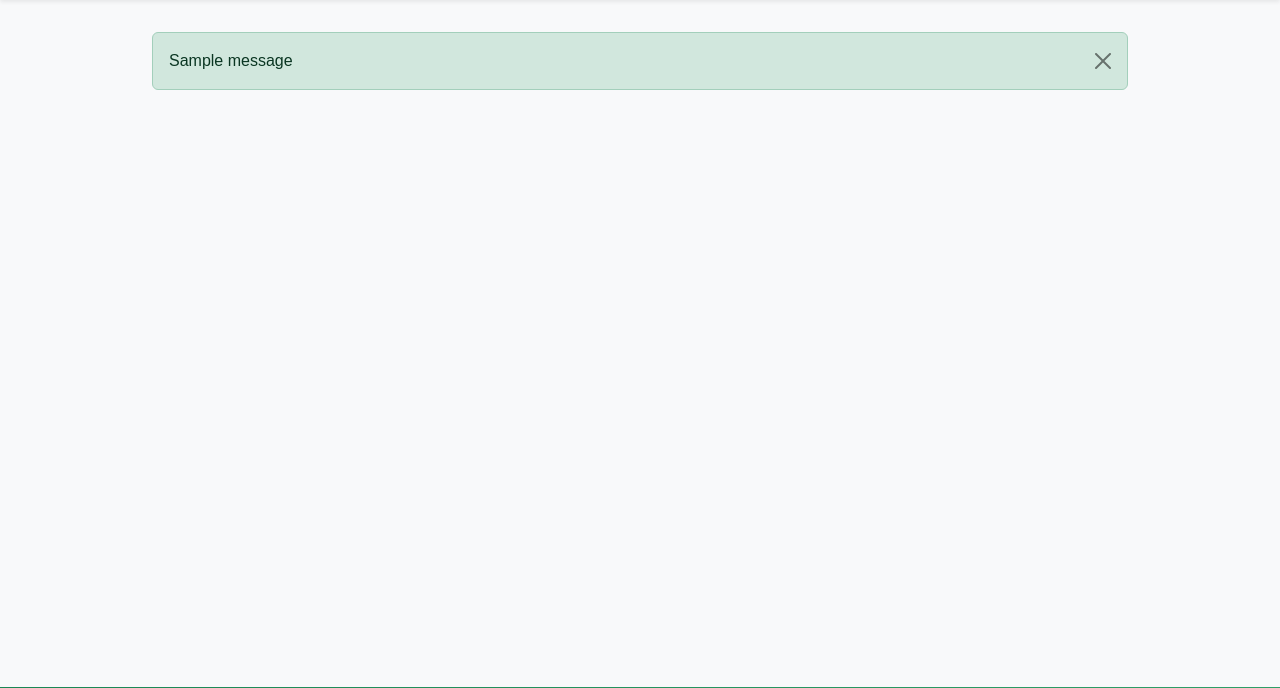
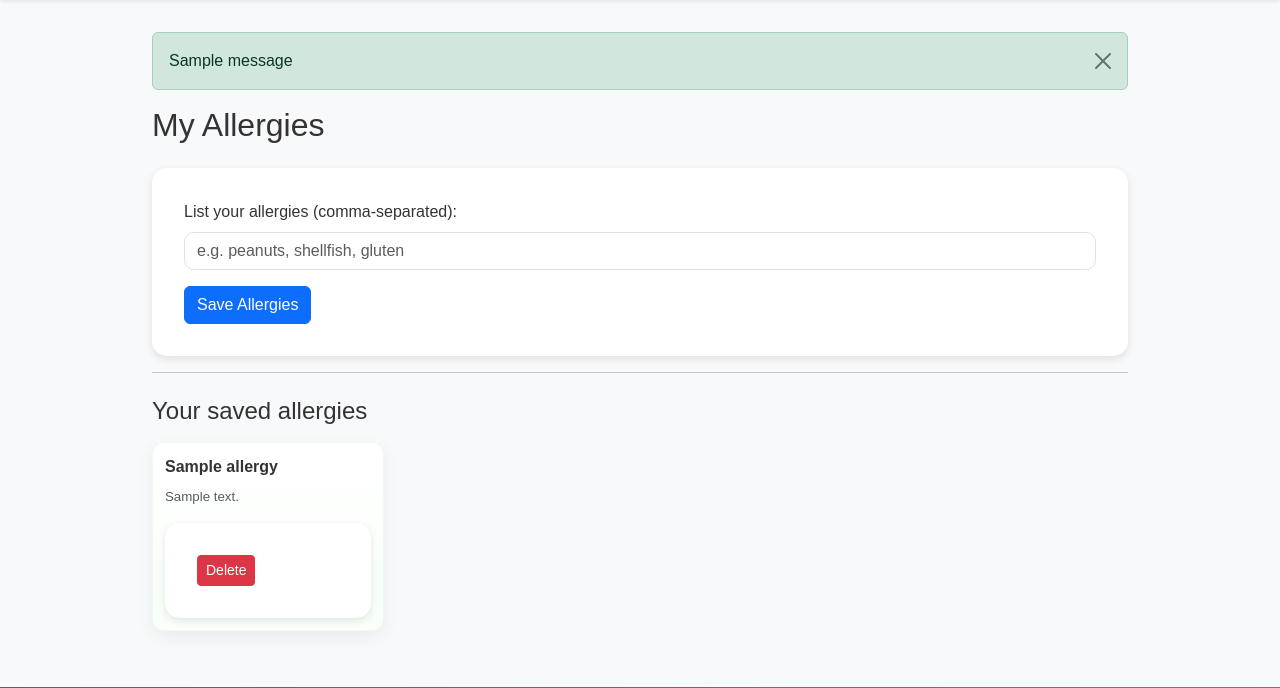
Before and after one commit to 0Basil0/Capstone-Project, a Django app: page /allergies/ in a window 1280 px wide. Shown: the part 62-750 px from the top of the page. Run offline with Django 5.2, Linux system fonts and the light colour scheme; a user stored in the database is signed in; tables that the repository leaves empty hold one stand-in row (values such as "Sample post"); one stand-in notice (Sample message) is shown.

Commit message:
Add to allergies_form.html  content and CRUD operations for allergies

```diff
--- a/main_app/models.py
+++ b/main_app/models.py
@@ -47,13 +47,13 @@ class ChatHistory(models.Model):
 
     @property
     def preview(self):
-        """A short preview of the conversation entry."""
+        # A short preview of the conversation entry.
         text = (self.user_message or '')
         if len(text) > 80:
             return text[:77] + '...'
         return text
 class Profile(models.Model):
-    """Simple profile to store extra user attributes like age."""
+    # Simple profile to store extra user attributes like age.
     user = models.OneToOneField(User, on_delete=models.CASCADE, related_name='profile')
     age = models.PositiveIntegerField(null=True, blank=True)
 
--- a/main_app/static/css/style.css
+++ b/main_app/static/css/style.css
@@ -113,3 +113,36 @@ footer {
 .rounded-15 {
     border-radius: 15px;
 }
+
+/* ===== Allergy cards ===== */
+.allergy-grid {
+    display: grid;
+    grid-template-columns: repeat(auto-fill, minmax(220px, 1fr));
+    gap: 1rem;
+}
+
+.allergy-card {
+    background: linear-gradient(180deg, #ffffff 0%, #f9fff9 100%);
+    border-radius: 12px;
+    padding: 12px;
+    box-shadow: 0 6px 18px rgba(0,0,0,0.06);
+    transition: transform 0.18s ease, box-shadow 0.18s ease;
+    border: 1px solid rgba(25,135,84,0.06);
+}
+
+.allergy-card:hover {
+    transform: translateY(-4px);
+    box-shadow: 0 10px 28px rgba(0,0,0,0.08);
+}
+
+.allergy-header {
+    display:flex;
+    justify-content:space-between;
+    align-items:center;
+    margin-bottom:8px;
+}
+
+.allergy-body {
+    font-size: 0.95rem;
+    color: #264d2b;
+}
--- a/main_app/templates/allergies_form.html
+++ b/main_app/templates/allergies_form.html
@@ -1,2 +1,40 @@
 {% extends 'base.html' %}
 {% block title %}My Allergies{% endblock %}
+
+{% block content %}
+    <h2 class="mb-4">My Allergies</h2>
+    <form method="post" class="mb-3" action="{% url 'add_allergy' %}">
+        {% csrf_token %}
+        <div class="mb-3">
+            <label for="allergies" class="form-label">List your allergies (comma-separated):</label>
+            <input type="text" class="form-control" id="allergies" name="allergies" placeholder="e.g. peanuts, shellfish, gluten">
+        </div>
+        {% csrf_token %}
+        <button type="submit" class="btn btn-primary">Save Allergies</button>
+    </form>
+    {% if message %}
+        <div class="alert alert-success">{{ message }}</div>
+    {% endif %}
+        <hr>
+        <h4 class="mt-4">Your saved allergies</h4>
+        <div class="allergy-grid mt-3">
+            {% for a in allergies %}
+                <div class="allergy-card">
+                    <div class="allergy-header">
+                        <strong>{{ a.name }}</strong>
+                    </div>
+                    <div class="allergy-body">
+                        <p class="small text-muted">{{ a.description|default:'No description available.' }}</p>
+                    </div>
+                    <div class="allergy-footer">
+                        <form method="post" action="{% url 'delete_allergy' a.pk %}" onsubmit="return confirm('Are you sure you want to delete this allergy?');">
+                            {% csrf_token %}
+                            <button type="submit" class="btn btn-sm btn-danger">Delete</button>
+                        </form>
+                    </div>
+                </div>
+            {% empty %}
+                <div class="text-muted">No allergies saved yet.</div>
+            {% endfor %}
+        </div>
+{% endblock %}
--- a/main_app/templates/chat_form.html
+++ b/main_app/templates/chat_form.html
@@ -17,6 +17,7 @@
           </div>
           <p class="mb-1 small text-muted text-truncate">{{ chat.preview|default:'' }}</p>
         </a>
+
       {% empty %}
         <div class="text-muted small">No conversations yet. Click "New Chat" to start.</div>
       {% endfor %}
--- a/main_app/templates/home.html
+++ b/main_app/templates/home.html
@@ -3,5 +3,8 @@
 
 {% block content %}
     <h2 class="mb-4">My Allergies</h2>
+    <div class ="alert alert-info">
+        <strong>Note:</strong> This is a read-only summary of your allergies from your latest survey. To update your allergies, please <a href="{% url 'survey' %}">edit your survey</a>.
+    </div>
 
-{%endblock%}
+{% endblock %}
--- a/main_app/templates/survey.html
+++ b/main_app/templates/survey.html
@@ -7,7 +7,6 @@
     <div class="mb-3">
         <label for="question1" class="form-label">1. your First name</label>
         <input type="text" class="form-control" id="question1" name="question1" required>
-
         <label for="question2" class="form-label">2. your Last name</label>
         <input type="text" class="form-control" id="question2" name="question2" required>
         <label for="question3" class="form-label">3. your Age</label>
--- a/main_app/urls.py
+++ b/main_app/urls.py
@@ -7,10 +7,11 @@ urlpatterns = [
     path("post_login/", views.post_login, name="post_login"),
     path("survey/", views.survey, name="survey"),
     path("survey/submit/", views.survey_submit, name="survey_submit"),
+    path("allergies/add/", views.add_allergy, name="add_allergy"),
     path("chat/", views.chatView.as_view(), name="chat"),
     path("chat/session/<uuid:session_id>/", views.chat_get, name="chat_get"),
     path("chat/session/<uuid:session_id>/delete/", views.chat_delete, name="chat_delete"),
     path("allergies/", views.AllergyListView.as_view(), name="allergies"),
     path("chat-api/", views.chatbot_api, name="chatbot_api"),
-
+    path("allergies/<int:pk>/delete/", views.delete_allergy, name="delete_allergy"),
 ]
--- a/main_app/views.py
+++ b/main_app/views.py
@@ -8,14 +8,12 @@ from .forms import CustomUserCreationForm
 from .models import ChatHistory, Allergy
 from django.db.models import Max
 from django.views.decorators.http import require_POST
-import requests
 from django.http import JsonResponse
 from django.views.decorators.csrf import csrf_exempt
 from django.http import JsonResponse
 import json
 import os
 from google import genai
-from django.shortcuts import get_object_or_404
 
 
 class SignUpView(CreateView):
@@ -108,6 +106,8 @@ def survey_submit(request):
     # Save age
     try:
         age = int(age_raw) if age_raw else None
+        if age is not None and (age < 0 or age > 100):
+            age = None
     except ValueError:
         age = None
     if age is not None:
@@ -119,15 +119,25 @@ def survey_submit(request):
     # Save allergies
     if allergies_text:
         names = [n.strip() for n in allergies_text.split(',') if n.strip()]
+        from .utils import generate_allergy_description
         for name in names:
             try:
-                Allergy.objects.get_or_create(user=user, name=name)
+                desc = generate_allergy_description(name)
+                obj, created = Allergy.objects.get_or_create(user=user, name=name, defaults={'description': desc})
+                if not created and not obj.description and desc:
+                    obj.description = desc
+                    obj.save()
             except Allergy.MultipleObjectsReturned:
                 qs = Allergy.objects.filter(user=user, name=name).order_by('id')
                 first = qs.first()
                 qs.exclude(pk=first.pk).delete()
+                if first and not first.description:
+                    desc = generate_allergy_description(name)
+                    if desc:
+                        first.description = desc
+                        first.save()
 
-    return redirect('home')
+    return redirect('allergies')
 
 @login_required
 def base(request):
@@ -141,8 +151,9 @@ class chatView(LoginRequiredMixin, ListView):
     template_name = 'chat_form.html'
     context_object_name = 'chats'
 
+    # Get distinct session_ids and order them by the most recent message timestamp per session
     def get(self, request, *args, **kwargs):
-        # Get distinct session_ids and order them by the most recent message timestamp per session
+
         sessions = (
             ChatHistory.objects.filter(user=request.user)
             .values('session_id')
@@ -174,10 +185,12 @@ class chatView(LoginRequiredMixin, ListView):
 class AllergyListView(LoginRequiredMixin, ListView):
     model = Allergy
 
+
     template_name = 'allergies_form.html'
     context_object_name = 'allergies'
     def get_queryset(self):
         return Allergy.objects.filter(user=self.request.user)
+
 
 
 @login_required
@@ -199,9 +212,39 @@ def chat_get(request, session_id):
 @login_required
 @require_POST
 def chat_delete(request, session_id):
-    """Delete all chat history items in a session belonging to the user."""
+    # Delete all chat history items in a session belonging to the user.
     qs = ChatHistory.objects.filter(user=request.user, session_id=session_id)
     if not qs.exists():
         return JsonResponse({"error": "Session not found"}, status=404)
     qs.delete()
     return JsonResponse({"deleted": True})
+
+@login_required
+def add_allergy(request):
+    allergies_text = request.POST.get('allergies')
+    user = request.user
+    # Save allergies..
+    if allergies_text:
+            names = [n.strip() for n in allergies_text.split(',') if n.strip()]
+            from .utils import generate_allergy_description
+            for name in names:
+                try:
+                    desc = generate_allergy_description(name)
+                    obj, created = Allergy.objects.get_or_create(user=user, name=name, defaults={'description': desc})
+                    if not created and not obj.description and desc:
+                        obj.description = desc
+                        obj.save()
+                except Allergy.MultipleObjectsReturned:
+                    qs = Allergy.objects.filter(user=user, name=name).order_by('id')
+                    first = qs.first()
+                    qs.exclude(pk=first.pk).delete()
+                    if first and not first.description:
+                        desc = generate_allergy_description(name)
+                        if desc:
+                            first.description = desc
+                            first.save()
+    return redirect('allergies')
+def delete_allergy(request, pk):
+    allergy = Allergy.objects.get(pk=pk)
+    allergy.delete()
+    return redirect('allergies')
```
Also changed, not shown: main_app/forms.py (+1 -11 lines), main_app/utils.py (added, +30 -0 lines).
